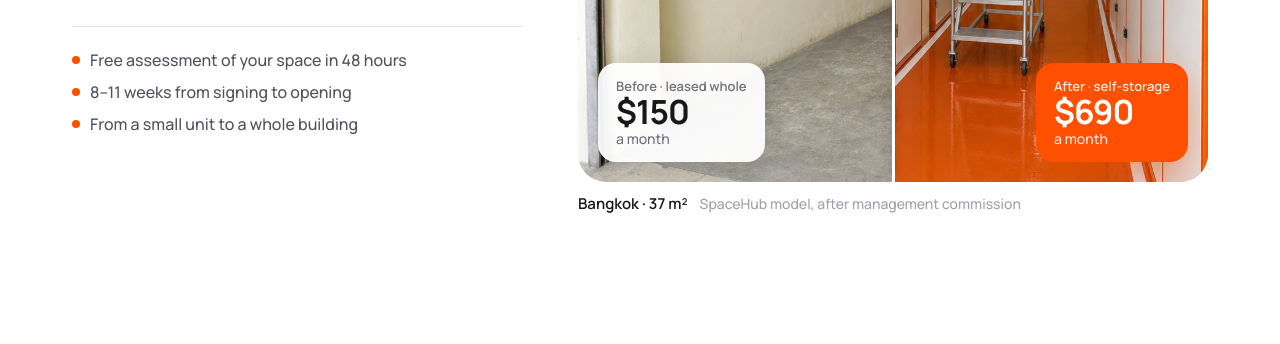
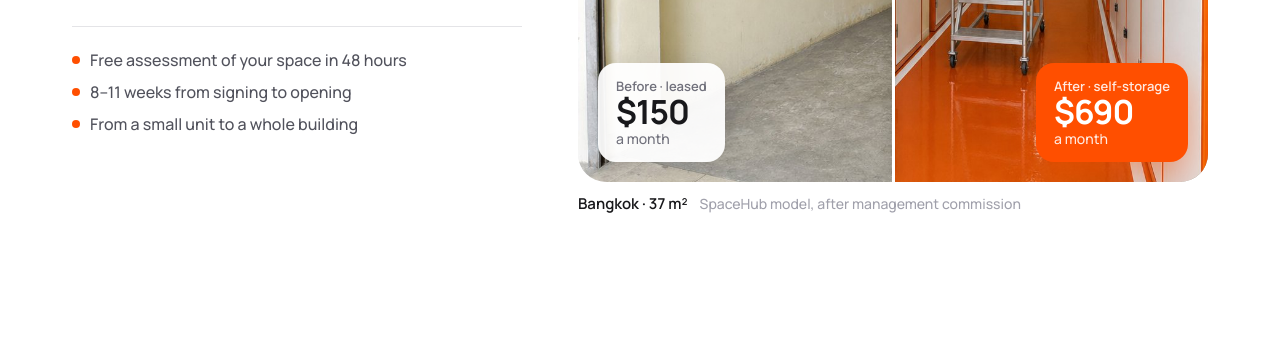
Before and after one commit to spacehubstore/franchise, an Astro site in the folder _src/: page / in a window 1280 px wide. Shown: the part 456-800 px from the top of the page. Built offline with nearby package versions, Linux system fonts and the light colour scheme; Astro itself is replaced by a stand-in of ours; no server answers; animation ran at ten frames a second.

Commit message:
Hero: Sharjah after with realistic unit depth and three corridors, cropped pair; Before · leased label
Co-Authored-By: Claude Opus 5.5 <noreply@anthropic.com>

```diff
--- a/_src/src/components/Hero.astro
+++ b/_src/src/components/Hero.astro
@@ -35,7 +35,7 @@ const facts = ["Free assessment of your space in 48 hours", "8–11 weeks from s
         <div class="ba__img" data-img="after" style={`background-image:url(${first.photos.after})`} data-ba-after></div>
         <div class="ba__handle" data-ba-handle aria-hidden="true"><span><svg viewBox="0 0 24 24"><path d="M9 6 3 12l6 6M15 6l6 6-6 6" /></svg></span></div>
         <input class="ba__range" type="range" min="0" max="100" value="50" aria-label="Before and after" data-ba-range />
-        <div class="money money--b"><small>Before · leased whole</small><b data-v="before">{first.before}</b><span>a month</span></div>
+        <div class="money money--b"><small>Before · leased</small><b data-v="before">{first.before}</b><span>a month</span></div>
         <div class="money money--a"><small>After · self-storage</small><b data-v="after">{first.after}</b><span>a month</span></div>
       </div>
 
```
Also changed, not shown: index.html (+1 -1 lines), _src/public/assets/case-shj-after.jpg, _src/public/assets/case-shj-before.jpg, assets/case-shj-after.jpg, assets/case-shj-before.jpg.
